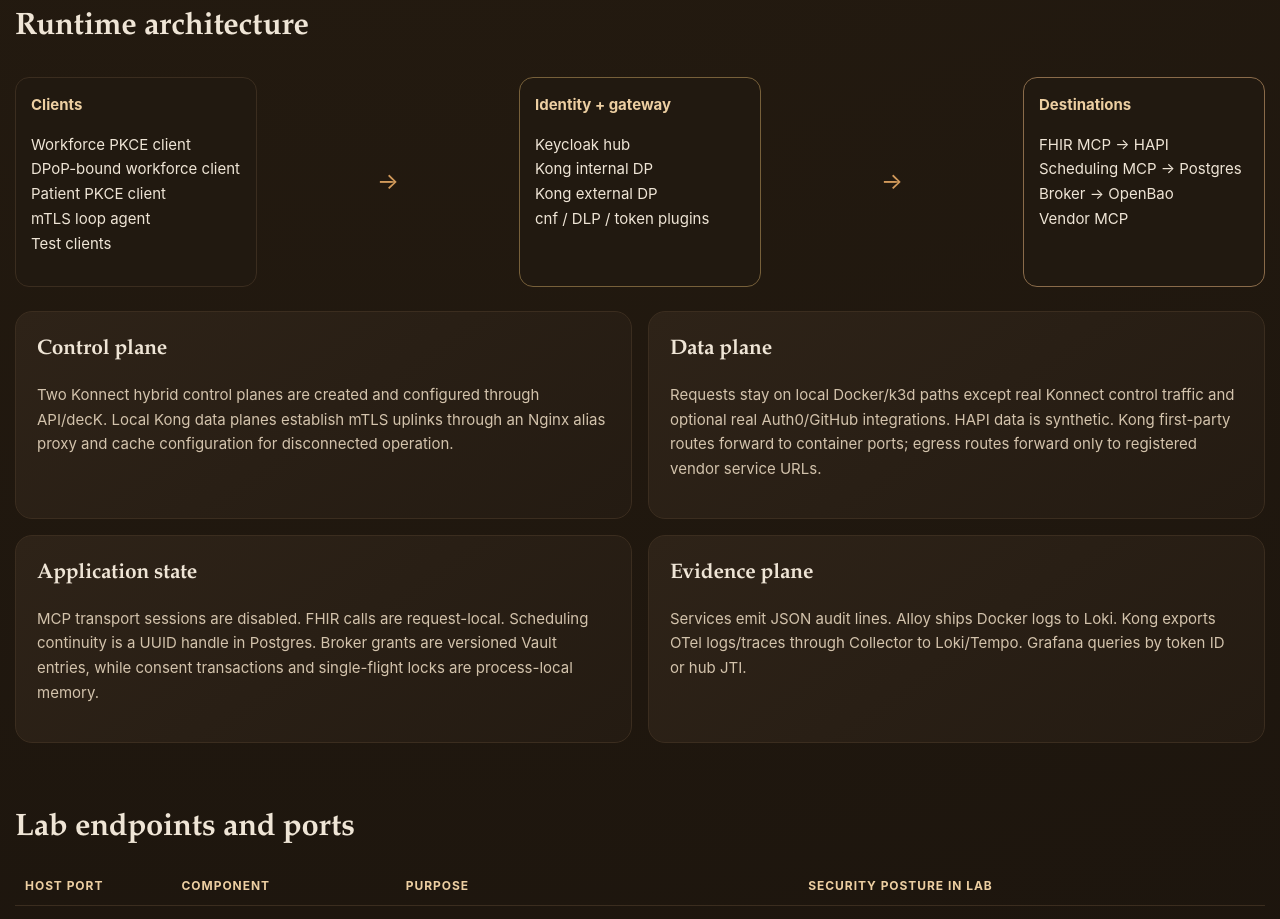
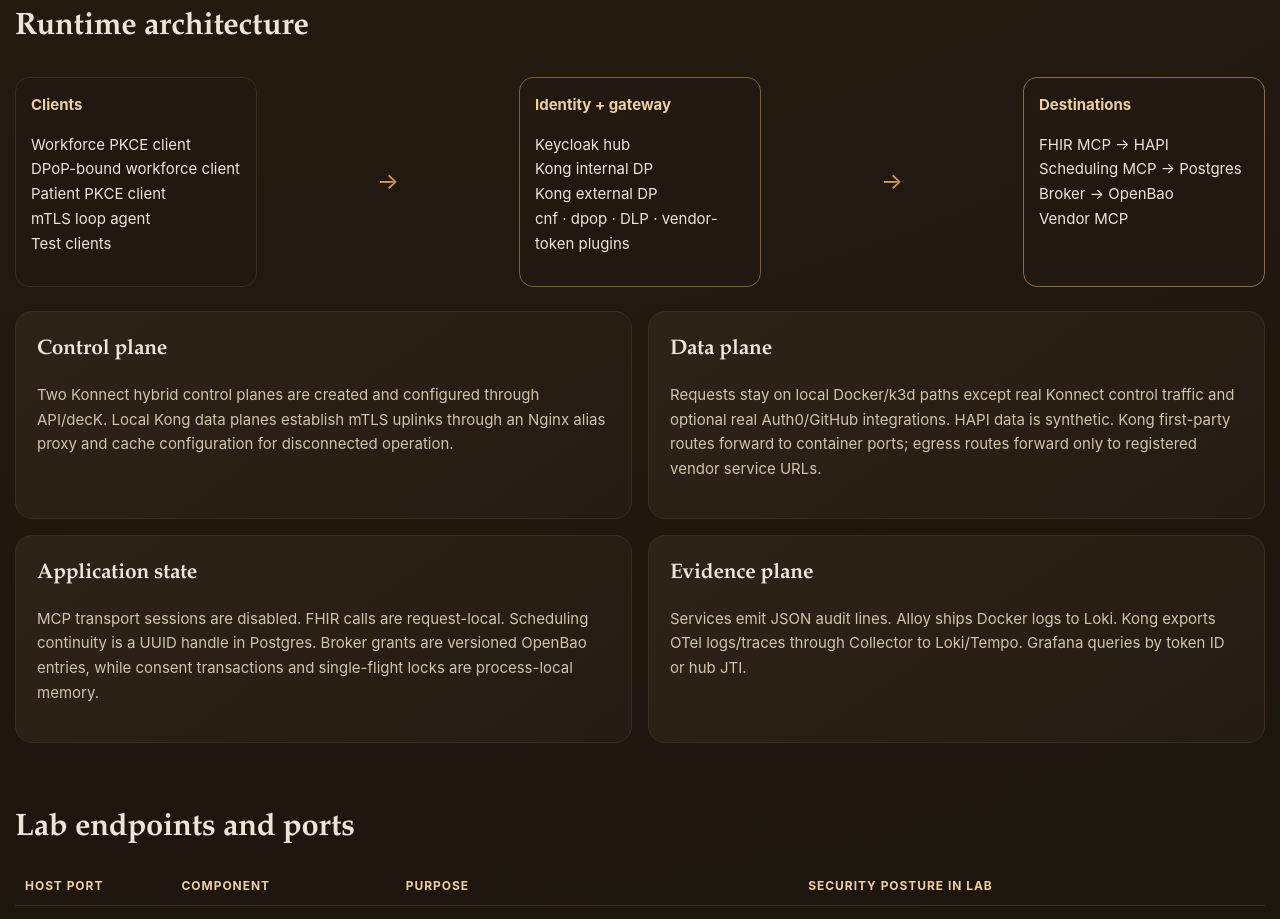
Before and after one commit to chief-builder/mcp-healthcare-reference, a plain HTML site: page docs/walkthrough/overall-technical.html in a window 1280 px wide. Shown: the part 1340-2259 px from the top of the page. Drawn offline with Linux system fonts and the light colour scheme.

Commit message:
docs(site): arch strip names dpop-check; OpenBao in state card

```diff
--- a/docs/walkthrough/overall-technical.html
+++ b/docs/walkthrough/overall-technical.html
@@ -54,13 +54,13 @@
 <section id="architecture" data-sources="compose/phase5/, deck/, docs/mcp-e2e-reference-architecture.md"><h2>Runtime architecture</h2>
 <div class="arch">
 <div class="node"><b>Clients</b><p>Workforce PKCE client<br>DPoP-bound workforce client<br>Patient PKCE client<br>mTLS loop agent<br>Test clients</p></div><div class="arrow">→</div>
-<div class="node sec"><b>Identity + gateway</b><p>Keycloak hub<br>Kong internal DP<br>Kong external DP<br>cnf / DLP / token plugins</p></div><div class="arrow">→</div>
+<div class="node sec"><b>Identity + gateway</b><p>Keycloak hub<br>Kong internal DP<br>Kong external DP<br>cnf · dpop · DLP · vendor-token plugins</p></div><div class="arrow">→</div>
 <div class="node data"><b>Destinations</b><p>FHIR MCP → HAPI<br>Scheduling MCP → Postgres<br>Broker → OpenBao<br>Vendor MCP</p></div>
 </div>
 <div class="grid">
 <article class="card"><h3>Control plane</h3><p>Two Konnect hybrid control planes are created and configured through API/decK. Local Kong data planes establish mTLS uplinks through an Nginx alias proxy and cache configuration for disconnected operation.</p></article>
 <article class="card"><h3>Data plane</h3><p>Requests stay on local Docker/k3d paths except real Konnect control traffic and optional real Auth0/GitHub integrations. HAPI data is synthetic. Kong first-party routes forward to container ports; egress routes forward only to registered vendor service URLs.</p></article>
-<article class="card"><h3>Application state</h3><p>MCP transport sessions are disabled. FHIR calls are request-local. Scheduling continuity is a UUID handle in Postgres. Broker grants are versioned Vault entries, while consent transactions and single-flight locks are process-local memory.</p></article>
+<article class="card"><h3>Application state</h3><p>MCP transport sessions are disabled. FHIR calls are request-local. Scheduling continuity is a UUID handle in Postgres. Broker grants are versioned OpenBao entries, while consent transactions and single-flight locks are process-local memory.</p></article>
 <article class="card"><h3>Evidence plane</h3><p>Services emit JSON audit lines. Alloy ships Docker logs to Loki. Kong exports OTel logs/traces through Collector to Loki/Tempo. Grafana queries by token ID or hub JTI.</p></article>
 </div></section>
 
```
